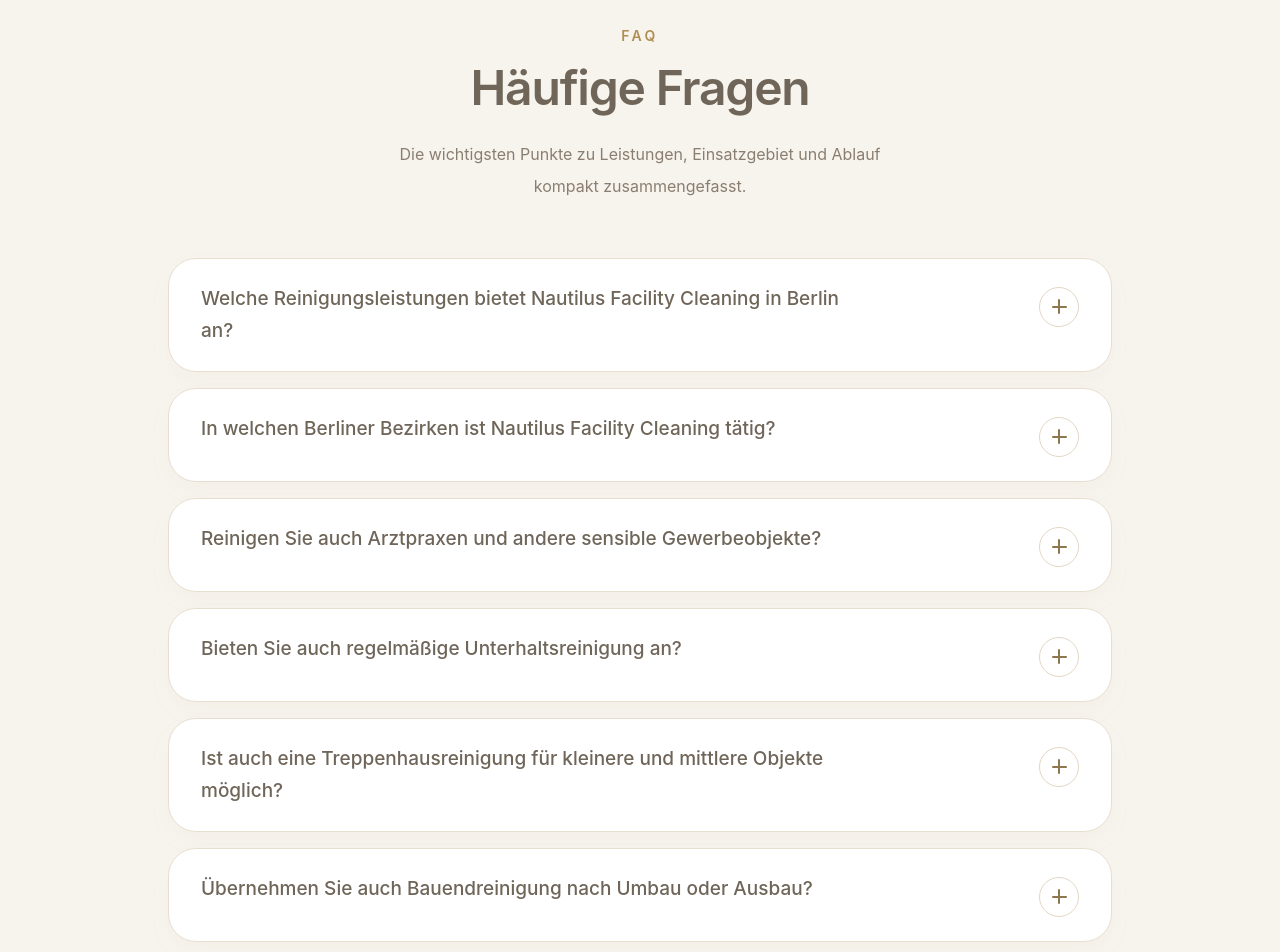
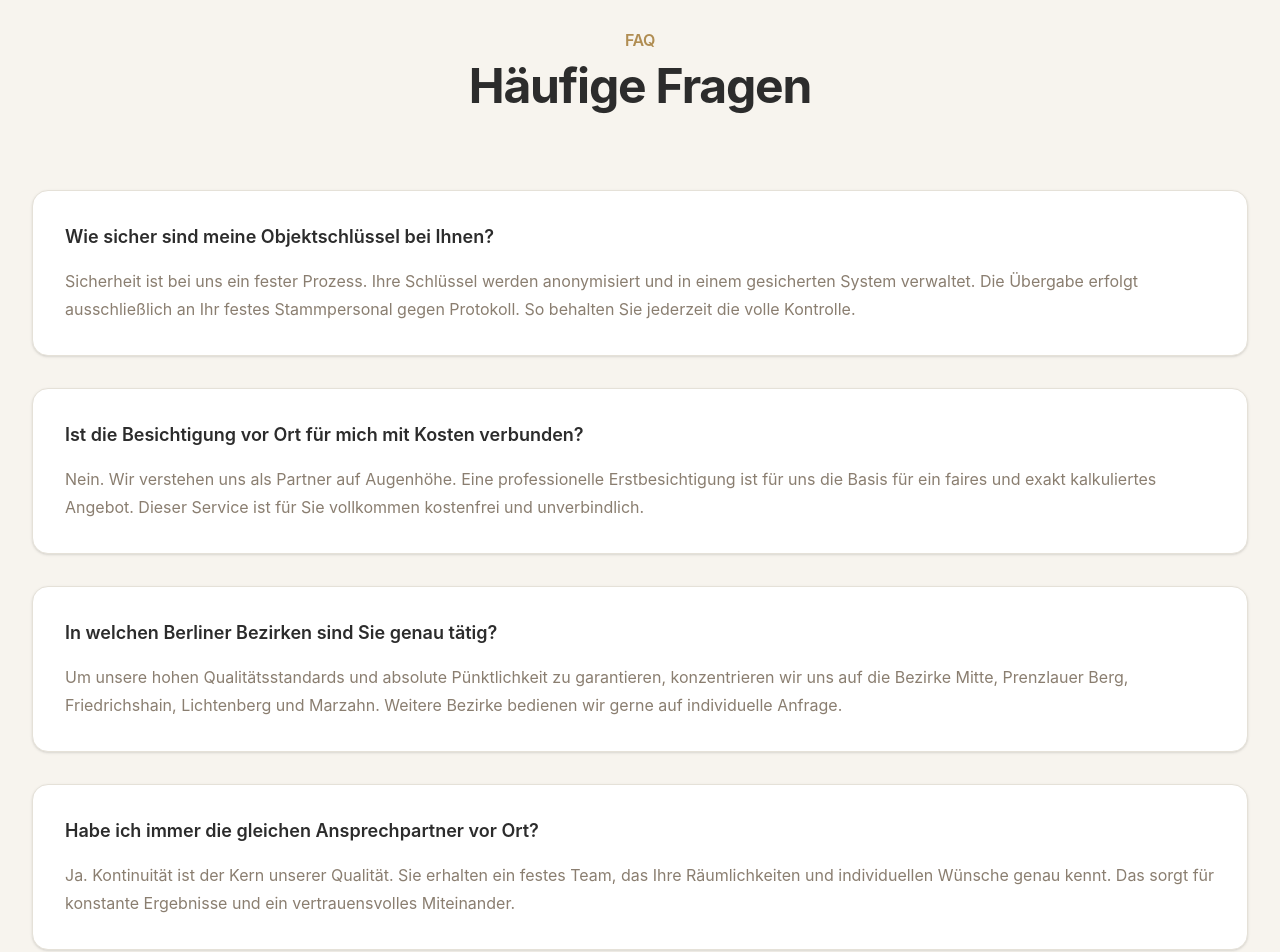
Before and after one commit to sticky030/nautilus-facility-cleaning, a React (Vite) app: page / in a window 1280 px wide. Shown: the part 4980-5932 px from the top of the page. Built offline with nearby package versions, Linux system fonts and the light colour scheme.

Commit message:
Finales FAQ-Update: Ökologie und Werterhalt

```diff
--- a/src/components/FAQSection.tsx
+++ b/src/components/FAQSection.tsx
@@ -1,139 +1,49 @@
-import { useState } from 'react'
+import React from 'react';
 
 const faqs = [
   {
-    question: 'Welche Reinigungsleistungen bietet Nautilus Facility Cleaning in Berlin an?',
-    answer:
-      'Wir übernehmen Büroreinigung, Praxisreinigung, Treppenhausreinigung, Unterhaltsreinigung, Bauendreinigung, Grundreinigung und Fensterreinigung für gewerbliche Objekte in Berlin.',
+    question: 'Wie sicher sind meine Objektschlüssel bei Ihnen?',
+    answer: 'Sicherheit ist bei uns ein fester Prozess. Ihre Schlüssel werden anonymisiert und in einem gesicherten System verwaltet. Die Übergabe erfolgt ausschließlich an Ihr festes Stammpersonal gegen Protokoll. So behalten Sie jederzeit die volle Kontrolle.'
   },
   {
-    question: 'In welchen Berliner Bezirken ist Nautilus Facility Cleaning tätig?',
-    answer:
-      'Unser Einsatzgebiet umfasst Lichtenberg, Marzahn, Friedrichshain, Prenzlauer Berg und Berlin-Mitte. So halten wir Wege kurz und können Einsätze verlässlich organisieren. Weitere Berliner Bezirke sind auf Anfrage ebenfalls möglich.',
+    question: 'Ist die Besichtigung vor Ort für mich mit Kosten verbunden?',
+    answer: 'Nein. Wir verstehen uns als Partner auf Augenhöhe. Eine professionelle Erstbesichtigung ist für uns die Basis für ein faires und exakt kalkuliertes Angebot. Dieser Service ist für Sie vollkommen kostenfrei und unverbindlich.'
   },
   {
-    question: 'Reinigen Sie auch Arztpraxen und andere sensible Gewerbeobjekte?',
-    answer:
-      'Ja. Wir arbeiten für Arztpraxen, Büros und weitere gewerbliche Einheiten, in denen ein gepflegtes Umfeld, Diskretion und saubere Abläufe besonders wichtig sind.',
+    question: 'In welchen Berliner Bezirken sind Sie genau tätig?',
+    answer: 'Um unsere hohen Qualitätsstandards und absolute Pünktlichkeit zu garantieren, konzentrieren wir uns auf die Bezirke Mitte, Prenzlauer Berg, Friedrichshain, Lichtenberg und Marzahn. Weitere Bezirke bedienen wir gerne auf individuelle Anfrage.'
   },
   {
-    question: 'Bieten Sie auch regelmäßige Unterhaltsreinigung an?',
-    answer:
-      'Ja. Die regelmäßige Unterhaltsreinigung gehört zu unseren Kernleistungen. Umfang, Intervalle und Einsatzzeiten stimmen wir so ab, dass die Reinigung sauber in den laufenden Betrieb passt.',
+    question: 'Habe ich immer die gleichen Ansprechpartner vor Ort?',
+    answer: 'Ja. Kontinuität ist der Kern unserer Qualität. Sie erhalten ein festes Team, das Ihre Räumlichkeiten und individuellen Wünsche genau kennt. Das sorgt für konstante Ergebnisse und ein vertrauensvolles Miteinander.'
   },
   {
-    question: 'Ist auch eine Treppenhausreinigung für kleinere und mittlere Objekte möglich?',
-    answer:
-      'Ja. Wir übernehmen die laufende Reinigung von Treppenhäusern, Eingangsbereichen und Gemeinschaftsflächen für kleinere und mittlere Wohn- und Gewerbeobjekte.',
+    question: 'Was passiert, wenn bei der Reinigung ein Schaden entsteht?',
+    answer: 'Wo gearbeitet wird, können Fehler passieren – entscheidend ist der Umgang damit. Nautilus ist umfassend betriebshaftpflichtversichert. Wir kommunizieren Vorfälle sofort proaktiv und kümmern uns um die komplette Regulierung, ohne dass Sie Aufwand haben.'
   },
   {
-    question: 'Übernehmen Sie auch Bauendreinigung nach Umbau oder Ausbau?',
-    answer:
-      'Ja. Wir übernehmen Bauendreinigung und Feinreinigung nach Umbau-, Ausbau- und Sanierungsarbeiten, damit Flächen sauber übergeben oder direkt genutzt werden können.',
-  },
-  {
-    question: 'Ist die Besichtigung kostenlos?',
-    answer:
-      'Ja. Eine kurze Besichtigung vor Ort ist die Grundlage dafür, Leistungsumfang, Turnus und tatsächlichen Aufwand sauber einzuordnen. So kann das Angebot nachvollziehbar und passend auf das Objekt abgestimmt werden.',
-  },
-  {
-    question: 'Sind Anfahrt und Reinigungsmittel bereits im Angebot enthalten?',
-    answer:
-      'Im Regelfall werden Anfahrt und Reinigungsmittel in die Kalkulation integriert und nicht separat als verdeckte Nebenkosten nachgeschoben. Maßgeblich ist das konkret abgestimmte Leistungsbild des Objekts.',
-  },
-  {
-    question: 'Arbeiten Sie mit festen Ansprechpartnern und klaren Abläufen?',
-    answer:
-      'Ja. Entscheidend ist für uns nicht nur die Durchführung selbst, sondern auch eine nachvollziehbare Abstimmung, klare Zuständigkeiten und ein Standard, der im laufenden Betrieb verlässlich getragen wird.',
-  },
-  {
-    question: 'Wie läuft eine Anfrage bei Nautilus Facility Cleaning ab?',
-    answer:
-      'Nach dem Erstkontakt klären wir die wichtigsten Eckdaten zum Objekt, zum gewünschten Leistungsumfang und zum Turnus. Wenn erforderlich, folgt eine kurze Besichtigung vor Ort. Anschließend erstellen wir ein passendes Angebot.',
-  },
-  {
-    question: 'Wie schnell können Sie mit der Reinigung starten?',
-    answer:
-      'In vielen Fällen können wir kurzfristig starten. Der genaue Zeitpunkt hängt vom Objekt, dem Leistungsumfang und der gewünschten Frequenz ab.',
-  },
-  {
-    question: 'Warum ist eine Besichtigung vor Angebotsabgabe sinnvoll?',
-    answer:
-      'Eine Besichtigung schafft Klarheit über Flächen, Nutzung und tatsächlichen Reinigungsbedarf. So lässt sich der Leistungsumfang realistisch einordnen und das Angebot sauber auf das Objekt abstimmen.',
-  },
-]
+    question: 'Können für mein Objekt auch ökologische Reinigungsmittel eingesetzt werden?',
+    answer: 'Nachhaltigkeit ist ein wesentlicher Teil unseres Qualitätsanspruchs. Auf Wunsch setzen wir gezielt zertifizierte, ökologische Reinigungsprodukte ein. Diese sind besonders schadstoffarm und materialschonend, wodurch wir nicht nur die Umwelt entlasten, sondern auch ein gesundes, frisches Raumklima für Ihre Mitarbeiter und Kunden sicherstellen.'
+  }
+];
 
 export default function FAQSection() {
-  const [openIndex, setOpenIndex] = useState<number | null>(null)
-
   return (
     <section id="faq" className="bg-[#F7F4EE] py-24 lg:py-32">
-      <div className="mx-auto max-w-5xl px-6 lg:px-10">
-        <div className="text-center">
-          <p className="text-sm font-semibold uppercase tracking-[0.28em] text-[#B79B6C]">
-            FAQ
-          </p>
-          <h2 className="mx-auto mt-4 max-w-[14ch] text-3xl font-semibold leading-[1.08] text-[#6F6559] lg:text-[48px]">
-            Häufige Fragen
-          </h2>
-          <p className="mx-auto mt-6 max-w-[42rem] text-base leading-8 text-[#8A7E70]">
-            Die wichtigsten Punkte zu Leistungen, Einsatzgebiet und Ablauf kompakt zusammengefasst.
-          </p>
+      <div className="mx-auto max-w-7xl px-6 lg:px-8">
+        <div className="mx-auto max-w-4xl text-center">
+          <h2 className="text-base font-semibold leading-7 text-[#B79B6C] uppercase tracking-widest">FAQ</h2>
+          <p className="mt-2 text-4xl font-bold tracking-tight text-[#2C2C2C] sm:text-5xl">Häufige Fragen</p>
         </div>
-
-        <div className="mt-14 space-y-4">
-          {faqs.map((faq, index) => {
-            const isOpen = openIndex === index
-
-            return (
-              <div
-                key={faq.question}
-                className={`overflow-hidden rounded-[28px] border bg-white transition-all duration-300 ${
-                  isOpen
-                    ? 'border-[#D2B582] shadow-[0_18px_42px_rgba(183,155,108,0.10)]'
-                    : 'border-[#E6DED1] shadow-[0_10px_24px_rgba(183,155,108,0.04)]'
-                }`}
-              >
-                <button
-                  type="button"
-                  onClick={() => setOpenIndex(isOpen ? null : index)}
-                  className="flex w-full items-start justify-between gap-6 px-6 py-6 text-left lg:px-8"
-                >
-                  <span className="max-w-[42rem] text-[17px] font-medium leading-8 text-[#6F6559] lg:text-[19px]">
-                    {faq.question}
-                  </span>
-
-                  <span
-                    className={`mt-1 relative flex h-10 w-10 shrink-0 items-center justify-center rounded-full border bg-white transition-all duration-300 ${
-                      isOpen ? 'border-[#D2B582] shadow-[0_6px_16px_rgba(183,155,108,0.10)]' : 'border-[#E2D6C4]'
-                    }`}
-                  >
-                    <span
-                      className={`absolute h-[1.5px] w-[15px] rounded-full transition-all duration-300 ${
-                        isOpen ? 'bg-[#8F6830]' : 'bg-[#8C774E]'
-                      }`}
-                    />
-                    <span
-                      className={`absolute h-[15px] w-[1.5px] rounded-full transition-all duration-300 ${
-                        isOpen ? 'opacity-0 scale-y-75 bg-[#8F6830]' : 'opacity-100 scale-y-100 bg-[#8C774E]'
-                      }`}
-                    />
-                  </span>
-                </button>
-
-                {isOpen && (
-                  <div className="px-6 pb-7 pt-0 lg:px-8">
-                    <div className="mb-5 h-px w-full bg-[#E9DFD0]" />
-                    <p className="max-w-[42rem] text-[15px] leading-8 text-[#7E7367] lg:text-[16px]">
-                      {faq.answer}
-                    </p>
-                  </div>
-                )}
-              </div>
-            )
-          })}
-        </div>
+        <dl className="mt-20 space-y-8">
+          {faqs.map((faq) => (
+            <div key={faq.question} className="bg-white p-8 rounded-2xl shadow-sm border border-[#E5E1D8]">
+              <dt className="text-lg font-semibold leading-7 text-[#2C2C2C]">{faq.question}</dt>
+              <dd className="mt-4 text-base leading-7 text-[#8A7E70]">{faq.answer}</dd>
+            </div>
+          ))}
+        </dl>
       </div>
     </section>
-  )
+  );
 }
```
